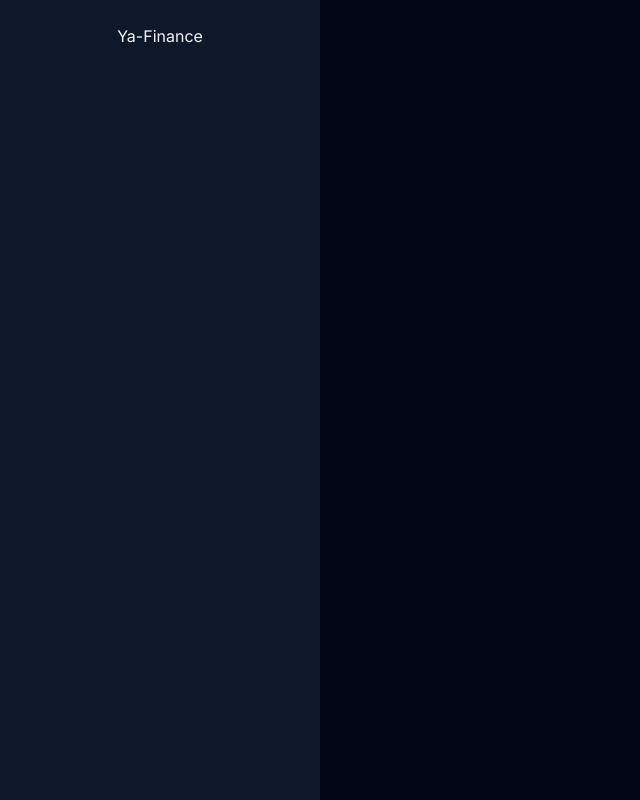
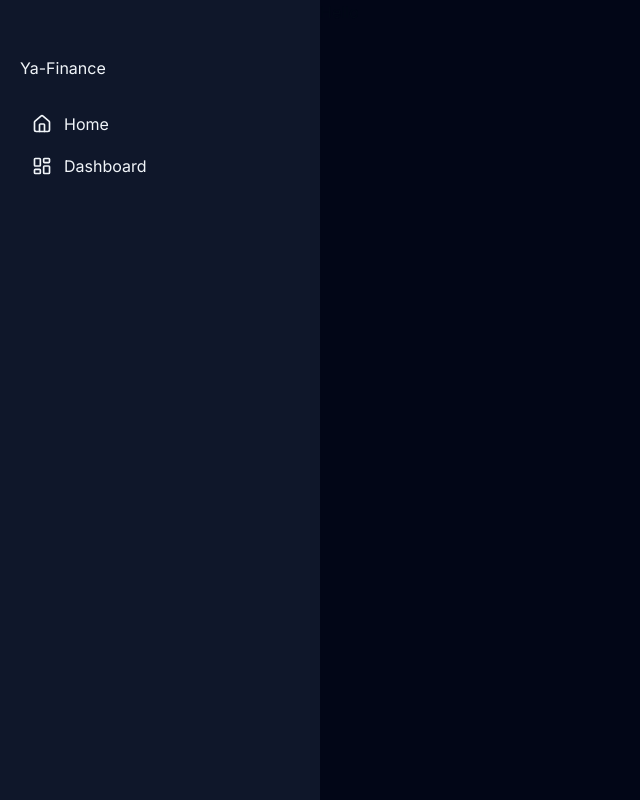
Before and after one commit to marciordj/ya-money, a Next.js app in the folder frontend/: page / in a window 1280 px wide. Shown: the whole page, without its empty margins (0-640 px from the left). Built offline with nearby package versions, Linux system fonts and the light colour scheme.

Commit message:
feat: add Home and dashboard in side bar navigation

```diff
--- /dev/null
+++ b/frontend/src/components/SideBar/NavBar/index.tsx
@@ -0,0 +1,16 @@
+import { Home, LayoutDashboard } from "lucide-react";
+
+export function NavBar() {
+  return (
+    <nav className="space-y-0.5">
+      <a href="" className="flex items-center gap-3 px-3 py-2 rounded">
+        <Home className="w-5 h-5 text-slate-100"/>
+        <span className="text-slate-100">Home</span>
+      </a>
+      <a href="" className="flex items-center gap-3 px-3 py-2 rounded">
+        <LayoutDashboard className="w-5 h-5 text-slate-100"/>
+        <span className="text-slate-100">Dashboard</span>
+      </a>
+    </nav>
+  )
+}
--- a/frontend/src/components/SideBar/index.tsx
+++ b/frontend/src/components/SideBar/index.tsx
@@ -1,7 +1,10 @@
+import { NavBar } from "./NavBar";
+
 export function SideBar() {
   return (
-    <aside className="flex bg-slate-900 justify-center">
+    <aside className="space-y-6 px-5 py-8 bg-slate-900">
       <h2 className="text-slate-100 pt-6">Ya-Finance</h2>
+      <NavBar />
     </aside>
   )
 }
```
Also changed, not shown: 1 other file (tests, documents, lock files or other folders).
